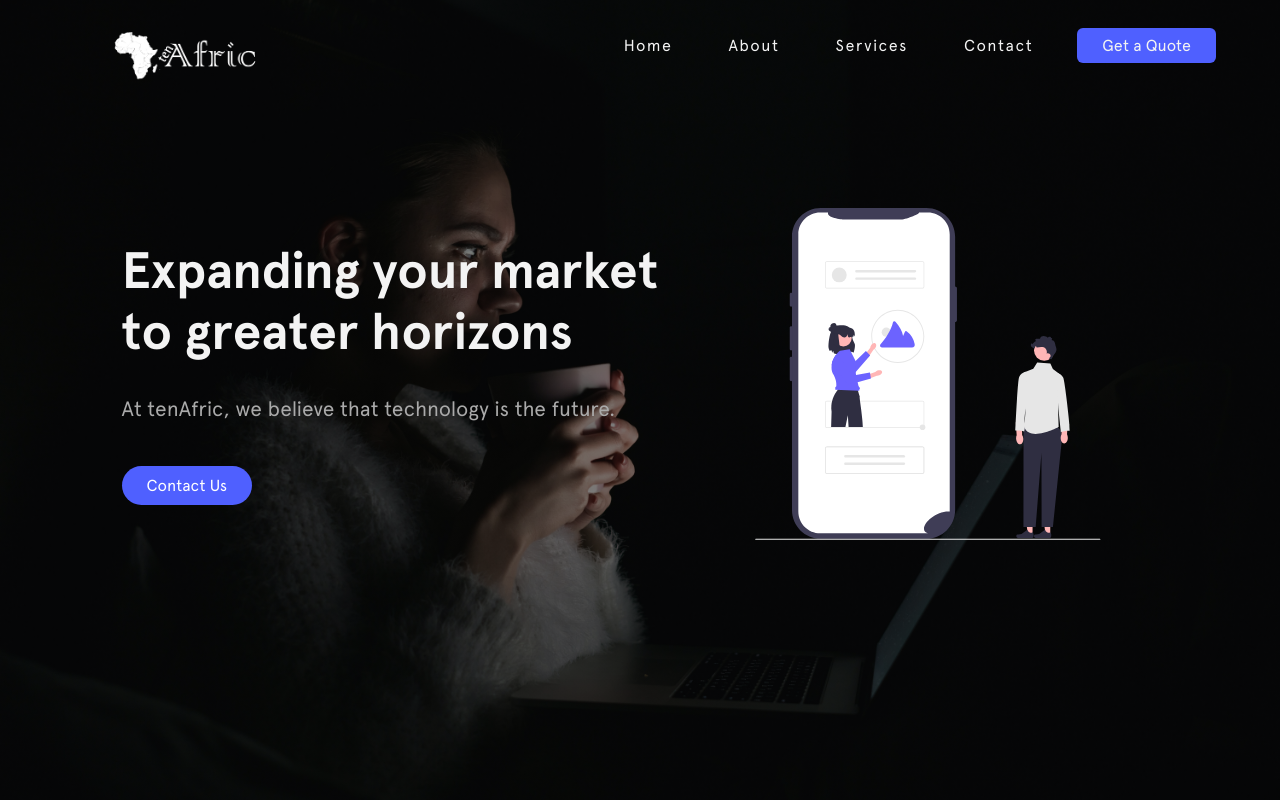
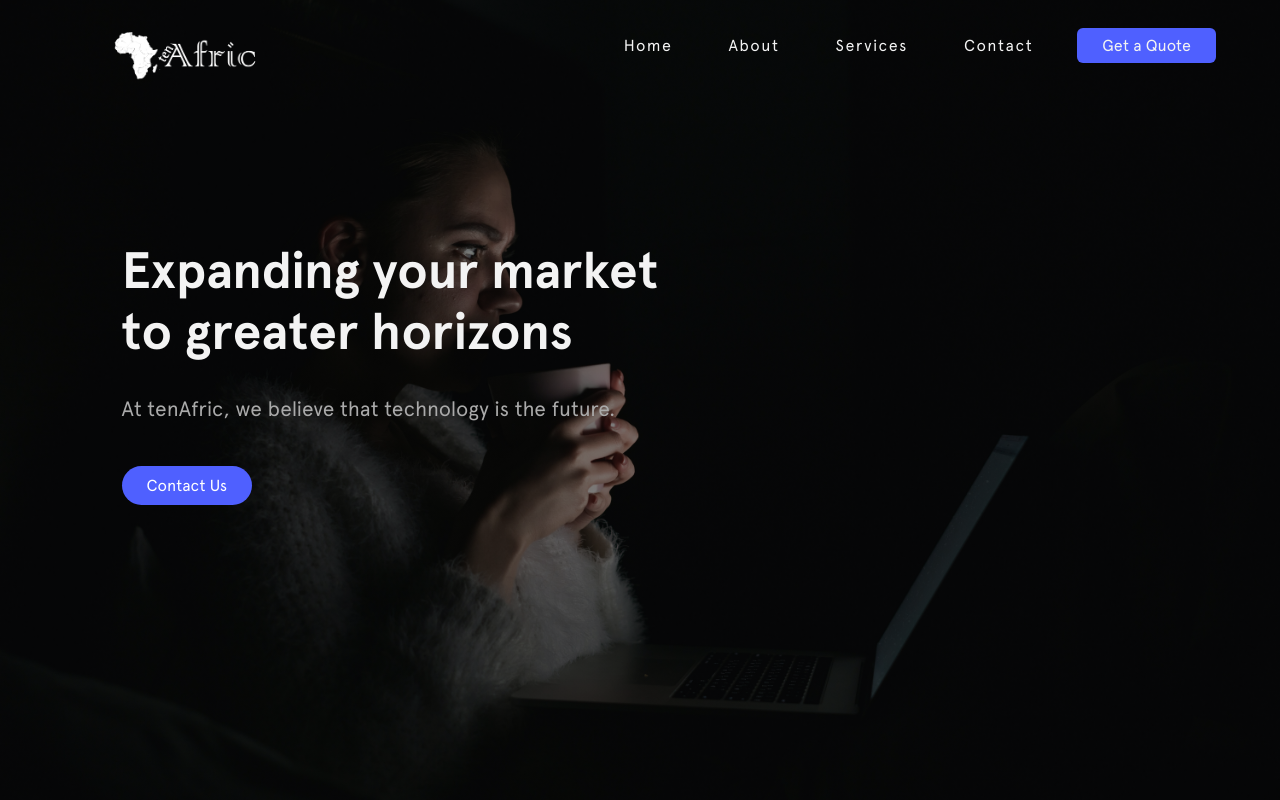
Before and after one commit to tenAfric/tenAfrik, a React (Create React App) app: page / in a window 1280 px wide. Shown: the top 800 px of the page. Built offline with nearby package versions, Linux system fonts and the light colour scheme.

Commit message:
voyage probably able summer captain

```diff
--- a/src/components/Landing.jsx
+++ b/src/components/Landing.jsx
@@ -2,7 +2,7 @@ import React, { Fragment } from 'react'
 import Header from './Header'
 import '../styles/css/landing.css'
 import Helmet from 'react-helmet'
-import { ReactComponent as LandingImg } from '../assets/svg/landing.svg'
+// import { ReactComponent as LandingImg } from '../assets/svg/landing.svg'
 import { Link } from 'react-router-dom'
 
 const Landing = () => {
@@ -21,7 +21,7 @@ const Landing = () => {
               <Link to="/contact" className="lng-cta p-3">Contact Us</Link>
             </div>
             <div className="landing-image mt-8">
-              <LandingImg className="img-landing"/>
+              {/* <LandingImg className="img-landing"/> */}
             </div>
           </div>
         </div>
```
